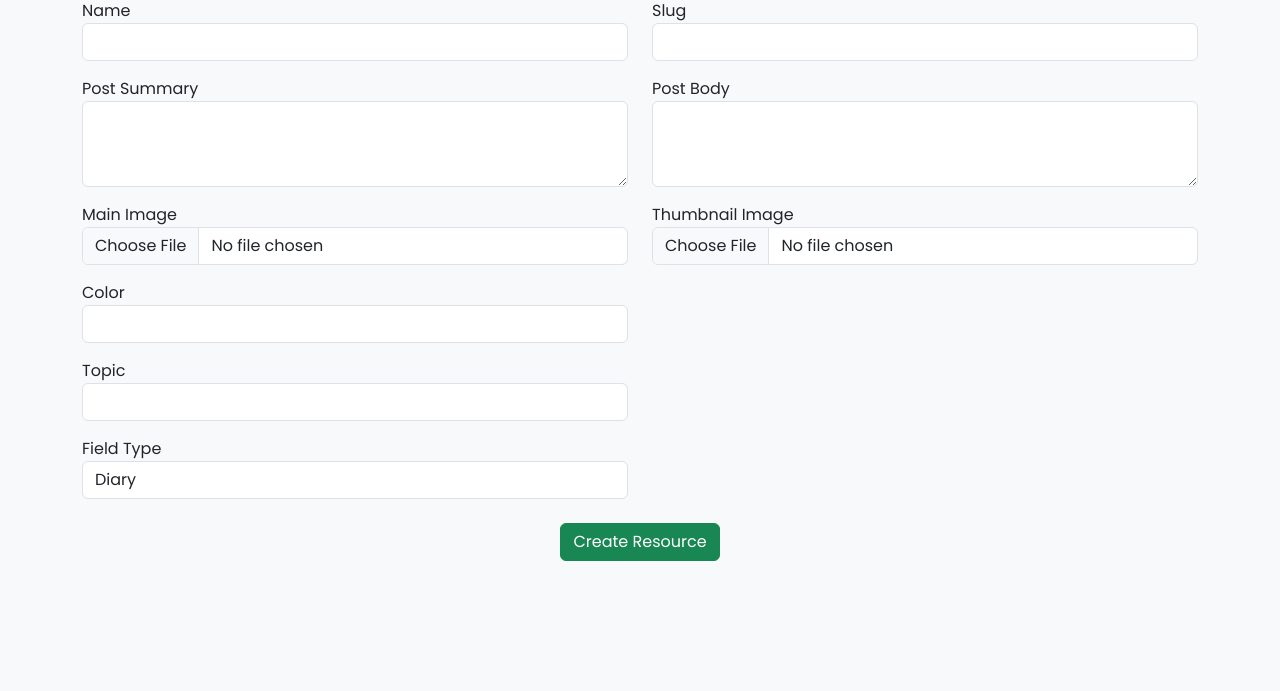
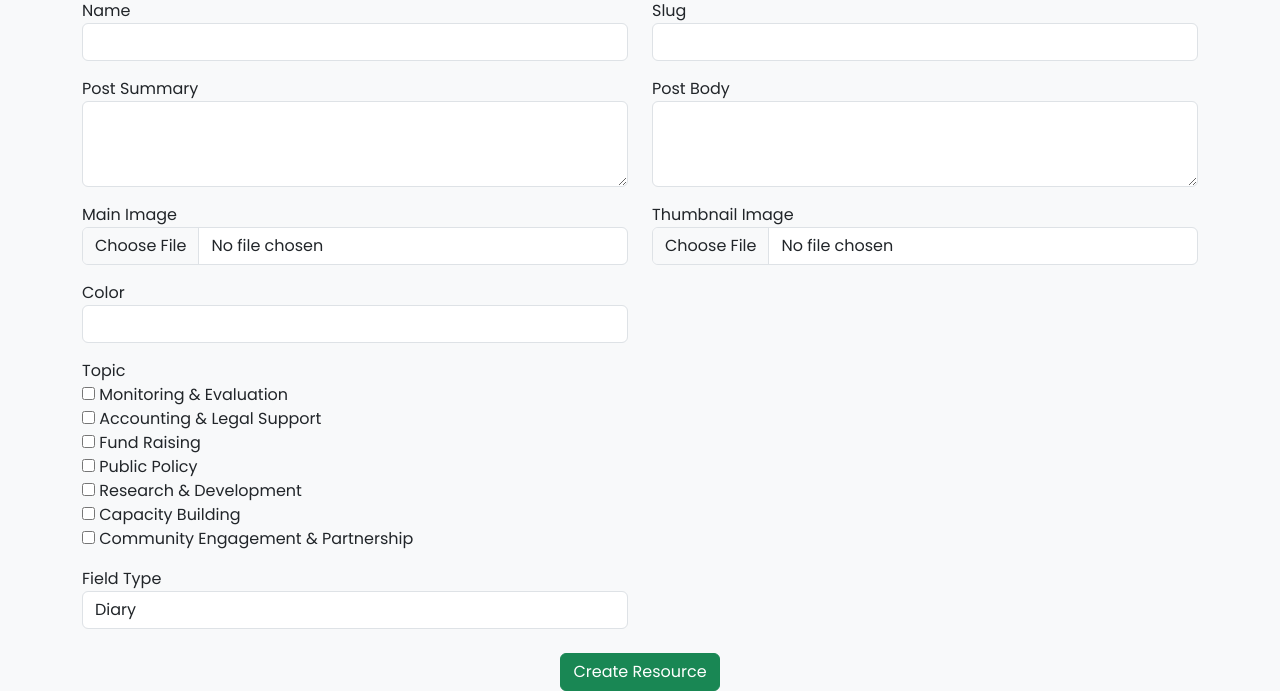
Before and after one commit to charantsk/SamagrithTSK, a Flask app: page /createresource in a window 1280 px wide. Shown: the part 195-886 px from the top of the page. Before the commit the page ends 756 px from the top, so only its background shows below. Run offline with Flask 3, Linux system fonts and the light colour scheme; some libraries are stand-ins or nearby versions.

Commit message:
Update createresource.html

```diff
--- a/templates/createresource.html
+++ b/templates/createresource.html
@@ -100,10 +100,17 @@
                 </div>
             </div>
 
-            <div class="row mt-3">
-                <div class="col-md-6">
-                    <label for="normal_category">Topic</label>
-                    <input type="text" id="topic" name="topic" class="form-control">
+            <div class="col-md-6 mt-3">
+                <label for="topic">Topic</label><br>
+                <div id="topic-options">
+                    <label><input type="checkbox" value="Monitoring & Evaluation"> Monitoring & Evaluation</label><br>
+                    <label><input type="checkbox" value="Accounting & Legal Support"> Accounting & Legal Support</label><br>
+                    <label><input type="checkbox" value="Fund Raising"> Fund Raising</label><br>
+                    <label><input type="checkbox" value="Public Policy"> Public Policy</label><br>
+                    <label><input type="checkbox" value="Research & Development"> Research & Development</label><br>
+                    <label><input type="checkbox" value="Capacity Building"> Capacity Building</label><br>
+                    <label><input type="checkbox" value="Community Engagement & Partnership"> Community Engagement &
+                        Partnership</label><br>
                 </div>
             </div>
 
@@ -172,6 +179,12 @@
             };
         }
 
+        // Function to get selected values from checkboxes
+        function getSelectedValues() {
+            const checkboxes = document.querySelectorAll('#topic-options input[type="checkbox"]:checked');
+            return Array.from(checkboxes).map(cb => cb.value).join(' | ');
+        }
+
         // Function to submit the form
         function submitForm() {
             const form = document.getElementById('resource-form');
@@ -185,16 +198,13 @@
                 return;
             }
 
-            // If field type is reports, check if report file is uploaded
             if (fieldType === "reports" && !reportFile) {
                 alert('Please upload a report file');
                 return;
             }
 
-            // Create an object to store our final data
             const finalData = {};
 
-            // Copy all form fields
             const formData = new FormData(form);
             for (let [key, value] of formData.entries()) {
                 if (key !== 'main_image' && key !== 'thumbnail_image' && key !== 'report_file') {
@@ -202,20 +212,19 @@
                 }
             }
 
-            // Process main image first
+            // Add the | separated topics to final data
+            finalData['topic'] = getSelectedValues();
+
             convertToBase64(mainImage, function (mainImageBase64) {
                 finalData['main_image'] = mainImageBase64;
 
-                // Process thumbnail if available
                 if (thumbnailImage) {
                     convertToBase64(thumbnailImage, function (thumbnailBase64) {
                         finalData['thumbnail_image'] = thumbnailBase64;
 
-                        // Process report file if needed
                         if (fieldType === "reports" && reportFile) {
                             convertToBase64(reportFile, function (reportBase64) {
                                 finalData['report_file'] = reportBase64;
-                                console.log("Report file added to request");
                                 sendRequest(finalData);
                             });
                         } else {
@@ -223,11 +232,9 @@
                         }
                     });
                 } else {
-                    // No thumbnail, check for report file
                     if (fieldType === "reports" && reportFile) {
                         convertToBase64(reportFile, function (reportBase64) {
                             finalData['report_file'] = reportBase64;
-                            console.log("Report file added to request");
                             sendRequest(finalData);
                         });
                     } else {
@@ -239,12 +246,7 @@
 
         // Function to send the request
         function sendRequest(data) {
-            console.log("Sending data with keys:", Object.keys(data));
-            if (data.report_file) {
-                console.log("Report file is included in the request");
-            }
-
-            fetch('https://samagrithtsk.onrender.com/api/resources', {
+            fetch('http://127.0.0.1:5000/api/resources', {
                 method: 'POST',
                 headers: {
                     'Content-Type': 'application/json'
@@ -256,7 +258,6 @@
                     if (data.message === 'Resource created successfully') {
                         showAlert('Resource created successfully!', 'success');
                         document.getElementById('resource-form').reset();
-                        // Hide conditional fields after reset
                         document.getElementById('link_field_container').style.display = "none";
                         document.getElementById('report_file_container').style.display = "none";
                     } else {
@@ -274,14 +275,13 @@
             alertDiv.className = `alert alert-${type} alert-dismissible fade show`;
             alertDiv.role = 'alert';
             alertDiv.innerHTML = `
-            ${message}
-            <button type="button" class="btn-close" data-bs-dismiss="alert" aria-label="Close"></button>
-        `;
+    ${message}
+    <button type="button" class="btn-close" data-bs-dismiss="alert" aria-label="Close"></button>
+`;
 
-            alertContainer.innerHTML = ''; // Clear previous alerts
+            alertContainer.innerHTML = '';
             alertContainer.appendChild(alertDiv);
 
-            // Automatically remove alert after 5 seconds
             setTimeout(() => {
                 alertDiv.classList.remove('show');
                 alertDiv.classList.add('fade');
```
